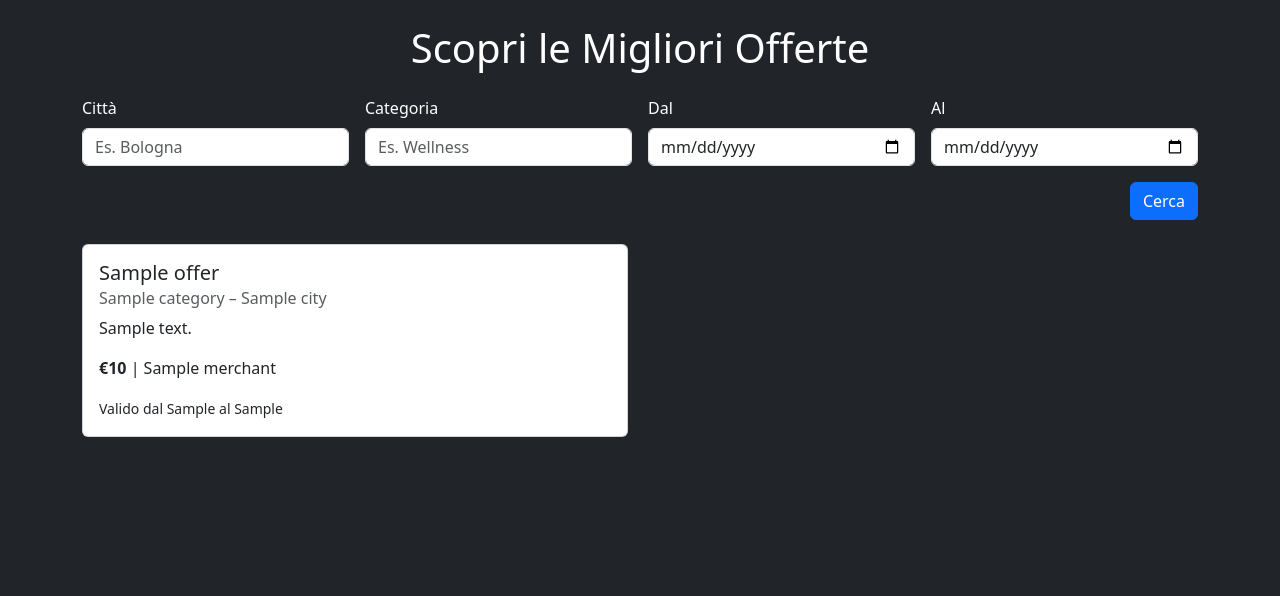
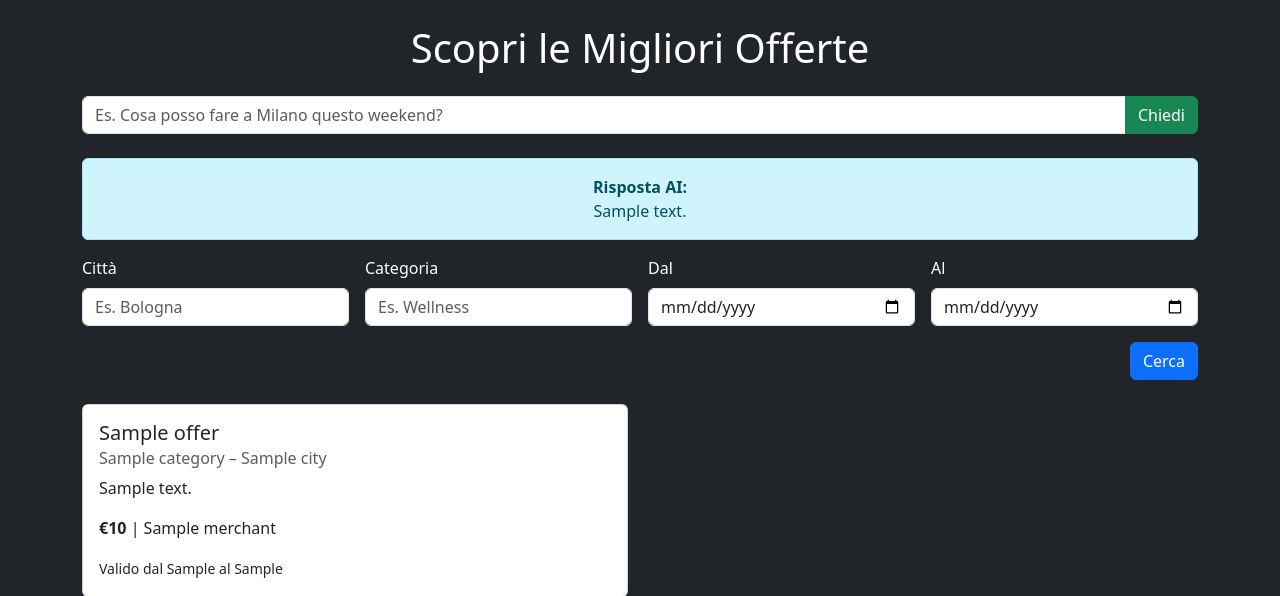
Before and after one commit to franaldi88/dealsitalia, a Flask app: template templates/index.html in a window 1280 px wide. Shown: the top 596 px of the page. Run offline with Flask 3, Linux system fonts and the light colour scheme; the template is opened without the code that fills it: most values are stand-ins (such as "Sample title", 1, 10 or a date in 2020).

Commit message:
Update index.html

```diff
--- a/templates/index.html
+++ b/templates/index.html
@@ -9,6 +9,22 @@
   <div class="container mt-4">
     <h1 class="mb-4 text-center">Scopri le Migliori Offerte</h1>
 
+    <!-- 🔍 Query in linguaggio naturale -->
+    <form method="post" action="/" class="mb-4">
+      <div class="input-group">
+        <input type="text" name="query" class="form-control" placeholder="Es. Cosa posso fare a Milano questo weekend?" />
+        <button type="submit" class="btn btn-success">Chiedi</button>
+      </div>
+    </form>
+
+    <!-- 💬 Risposta AI -->
+    {% if answer %}
+      <div class="alert alert-info text-center">
+        <strong>Risposta AI:</strong><br>{{ answer }}
+      </div>
+    {% endif %}
+
+    <!-- 🎯 Filtro classico -->
     <form method="get" class="row g-3 mb-4" action="/">
       <div class="col-md-3">
         <label class="form-label">Città</label>
@@ -31,6 +47,7 @@
       </div>
     </form>
 
+    <!-- 📦 Offerte trovate -->
     {% if results %}
       <div class="row row-cols-1 row-cols-md-2 g-4">
         {% for offer in results %}
@@ -42,7 +59,7 @@
                 <p class="card-text">{{ offer.description }}</p>
                 <p class="card-text"><strong>€{{ offer.price }}</strong> | {{ offer.merchant }}</p>
                 <p class="card-text">
-                  <small>Valido dal {{ offer.valid_from }} al {{ offer.valid_through }}</small>
+                  <small>Valido dal {{ offer.validFrom }} al {{ offer.validThrough }}</small>
                 </p>
               </div>
             </div>
```
